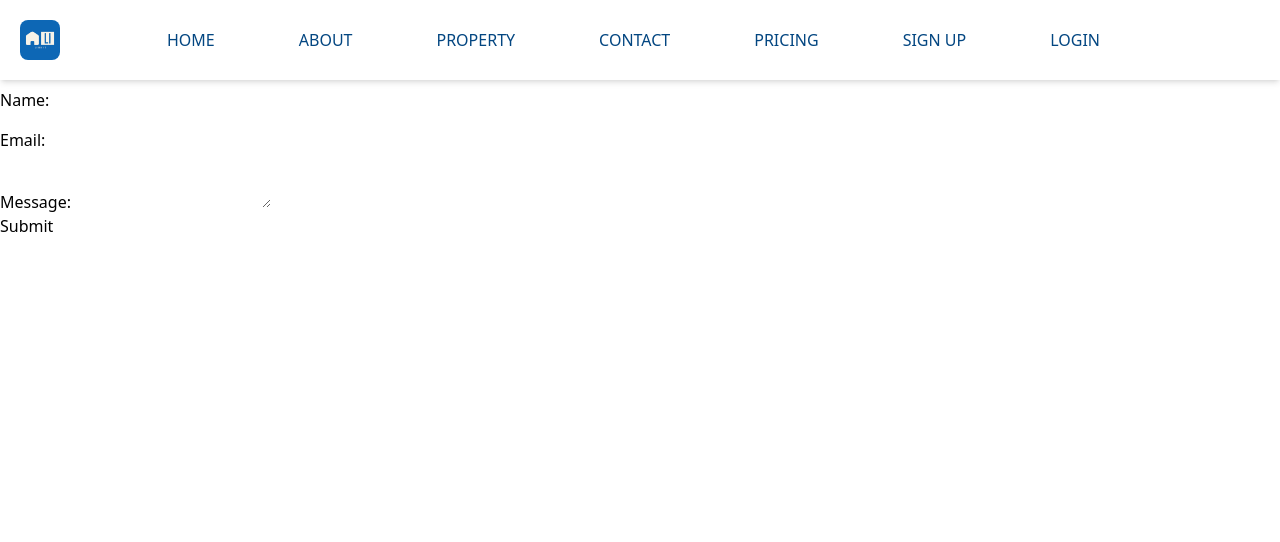
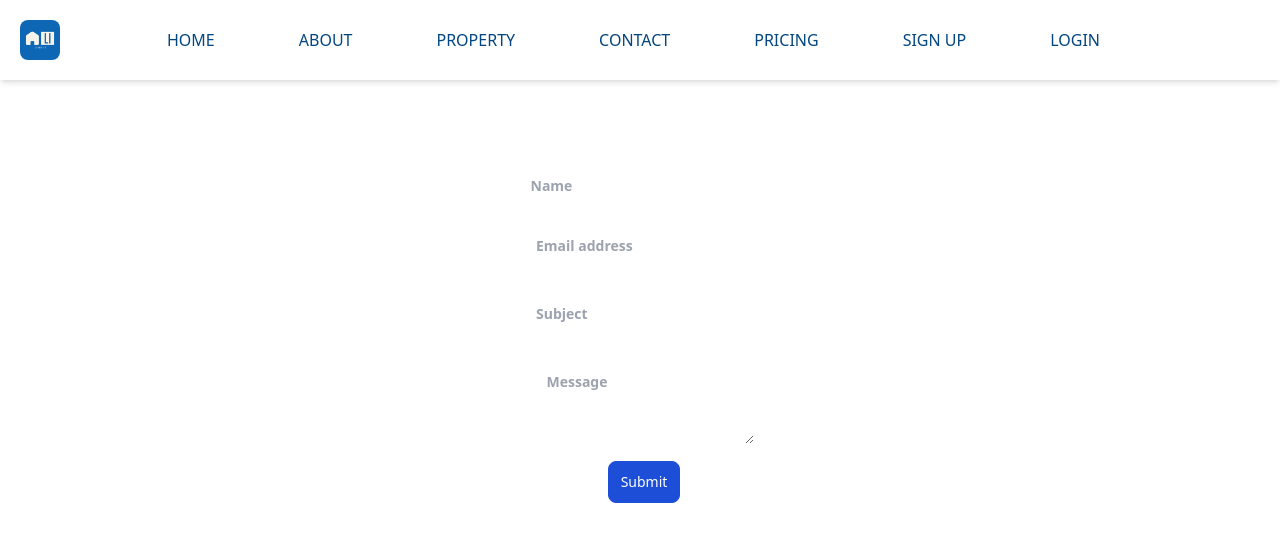
Before and after one commit to soulden1202/group-3-capstone-project, a React (Create React App) app: page /contact in a window 1280 px wide. Shown: the top 542 px of the page. Built offline with nearby package versions, Linux system fonts and the light colour scheme.

Commit message:
changes made

```diff
--- a/package.json
+++ b/package.json
@@ -10,11 +10,13 @@
     "@testing-library/react": "^13.4.0",
     "@testing-library/user-event": "^13.5.0",
     "axios": "^1.3.3",
+    "emailjs-com": "^3.2.0",
     "firebase": "^9.18.0",
     "react": "^18.2.0",
     "react-dom": "^18.2.0",
     "react-firebase-hooks": "^5.1.1",
     "react-geocode": "^0.2.3",
+    "react-hook-form": "^7.43.9",
     "react-icons": "^4.8.0",
     "react-image-gallery": "^1.2.11",
     "react-loader-spinner": "^5.3.4",
@@ -22,6 +24,7 @@
     "react-router-dom": "^6.4.4",
     "react-scripts": "5.0.1",
     "react-select-us-states": "^0.1.2",
+    "react-toastify": "^9.1.2",
     "redux": "^4.2.1",
     "stripe": "^11.17.0",
     "tailwind": "^4.0.0",
--- a/src/containers/contact/Contact.jsx
+++ b/src/containers/contact/Contact.jsx
@@ -1,62 +1,147 @@
-import React, { useState, useEffect } from "react";
+import { useForm } from 'react-hook-form';
+import emailjs from 'emailjs-com';
+import { ToastContainer, toast } from 'react-toastify';
+import 'react-toastify/dist/ReactToastify.min.css';
 
-const ContactUs = () => {
-  const [name, setName] = useState("");
-  const [email, setEmail] = useState("");
-  const [message, setMessage] = useState("");
-  const [submitted, setSubmitted] = useState(false);
 
-  useEffect(() => {
-    document.title = "Contact - Livin it";
-  }, []);
+const Contact = () => {
+  const {
+    register,
+    handleSubmit,
+    reset,
+    formState: { errors }
+  } = useForm();
 
-  const handleSubmit = (event) => {
-    event.preventDefault();
-    setSubmitted(true);
-
-    // You can add your own logic to send the message to your backend
-    // or any other desired functionality here
+  // Function that displays a success toast on bottom right of the page when form submission is successful
+  const toastifySuccess = () => {
+    toast('Form sent!', {
+      position: 'bottom-right',
+      autoClose: 5000,
+      hideProgressBar: true,
+      closeOnClick: true,
+      pauseOnHover: true,
+      draggable: false,
+      className: 'submit-feedback success',
+      toastId: 'notifyToast'
+    });
   };
 
+  // Function called on submit that uses emailjs to send email of valid contact form
+  const onSubmit = async (data) => {
+    // Destrcture data object
+    const { name, email, subject, message } = data;
+    try {
+      const templateParams = {
+        name,
+        email,
+        subject,
+        message
+      };
+
+      emailjs.send('service_qx2ew9p', 'template_cfz5dzg', templateParams, 'ukoXnsswDu0qXb4Na') //need to add the Id instead of the text then the page will be ready to use.
+    .then(function(response) {
+       console.log('SUCCESS!', response.status, response.text);
+    }, function(error) {
+       console.log('FAILED...', error);
+    });
+
+      reset();
+      toastifySuccess();
+    } catch (e) {
+      console.log(e);
+    }
+  };
+
+
   return (
-    <div>
-      {submitted ? (
-        <div>Thank you for contacting us!</div>
-      ) : (
-        <form onSubmit={handleSubmit}>
-          <div>
-            <label htmlFor="name">Name:</label>
+    <div className='ContactForm flex justify-center items-center'>
+      <div className='container justify-center items-center mt-20 w-64'>
+        <div className='row space-y-4'>
+          <div className='col-50 text-center block text-gray-700 text-sm font-bold mb-2 '>
+            <div className='contactForm'>
+              <form id='contact-form' onSubmit={handleSubmit(onSubmit)} noValidate>
+                {/* Row 1 of form */}
+                <div className='row formRow border-color: rgb(0 0 0)'>
+                  <div className='col-6'>
                     <input
-              size={30}
-              type="text"
-              id="name"
-              value={name}
-              onChange={(event) => setName(event.target.value)}
-            />
+                      type='text'
+                      name='name'
+                      {...register('name', {
+                        required: { value: true, message: 'Please enter your name' },
+                        maxLength: {
+                          value: 30,
+                          message: 'Please use 30 characters or less'
+                        }
+                      })}
+                      className='p-4 form-control formInput'
+                      placeholder='Name'
+                    ></input>
+                    {errors.name && <span className='errorMessage'>{errors.name.message}</span>}
                   </div>
-          <div>
-            <label htmlFor="email">Email:</label>
+                  <div className='p-3 col-6'>
                     <input
-              size={30}
-              type="email"
-              id="email"
-              value={email}
-              onChange={(event) => setEmail(event.target.value)}
-            />
+                      type='email'
+                      name='email'
+                      {...register('email', {
+                        required: true,
+                        pattern: /^[a-zA-Z0-9.!#$%&’*+/=?^_`{|}~-]+@[a-zA-Z0-9-]+(?:\.[a-zA-Z0-9-]+)*$/
+                      })}
+                      className='p-3 form-control formInput'
+                      placeholder='Email address'
+                    ></input>
+                    {errors.email && (
+                      <span className='errorMessage'>Please enter a valid email address</span>
+                    )}
                   </div>
-          <div>
-            <label htmlFor="message">Message:</label>
+                </div>
+                {/* Row 2 of form */}
+                <div className='row formRow'>
+                  <div className='p-3 col'>
+                    <input
+                      type='text'
+                      name='subject'
+                      {...register('subject', {
+                        required: { value: true, message: 'Please enter a subject' },
+                        maxLength: {
+                          value: 75,
+                          message: 'Subject cannot exceed 75 characters'
+                        }
+                      })}
+                      className='p-3 form-control formInput'
+                      placeholder='Subject'
+                    ></input>
+                    {errors.subject && (
+                      <span className='errorMessage'>{errors.subject.message}</span>
+                    )}
+                  </div>
+                </div>
+                {/* Row 3 of form */}
+                <div className='row formRow pl-2'>
+                  <div className='p-3 col'>
                     <textarea
-              id="message"
-              value={message}
-              onChange={(event) => setMessage(event.target.value)}
-            />
+                      rows={3}
+                      name='message'
+                      {...register('message', {
+                        required: true
+                      })}
+                      className='p-3 form-control formInput'
+                      placeholder='Message'
+                    ></textarea>
+                    {errors.message && <span className='errorMessage'>Please enter a message</span>}
                   </div>
-          <button type="submit">Submit</button>
+                </div>
+                <button className='inline-flex items-center py-2.5 px-3 ml-2 text-sm font-medium text-white bg-blue-700 rounded-lg border border-blue-700 hover:border-slate-400
+                  focus:ring-4 focus:outline-none focus:ring-blue-300 dark:bg-blue-600 dark:hover:bg-blue-700 dark:focus:ring-blue-800' type='submit'>
+                  Submit
+                </button>
               </form>
-      )}
+            </div>
+            <ToastContainer />
+          </div>
+        </div>
+      </div>
     </div>
   );
 };
 
-export default ContactUs;
+export default Contact;
--- a/src/containers/home/Home.css
+++ /dev/null
@@ -1,16 +0,0 @@
-.submit {
-    cursor: pointer;
-    border-radius: 0 30px 30px 0;
-    font-family: Arial, sans-serif;
-}
-
-input {
-    width: 500px;
-    height: 40px;
-    border-radius: 30px 30px 30px 30px;
-    text-align: center;
-}
-
-html {
-    height: 100%;
-}
--- a/src/containers/home/Home.jsx
+++ b/src/containers/home/Home.jsx
@@ -1,6 +1,6 @@
 import React from "react";
 import { useEffect } from "react";
-import "./Home.css";
+
 
 
 const Home = () => {
```
Also changed, not shown: 1 other file (tests, documents, lock files or other folders). Lines whose indentation alone changed are shown as unchanged.
